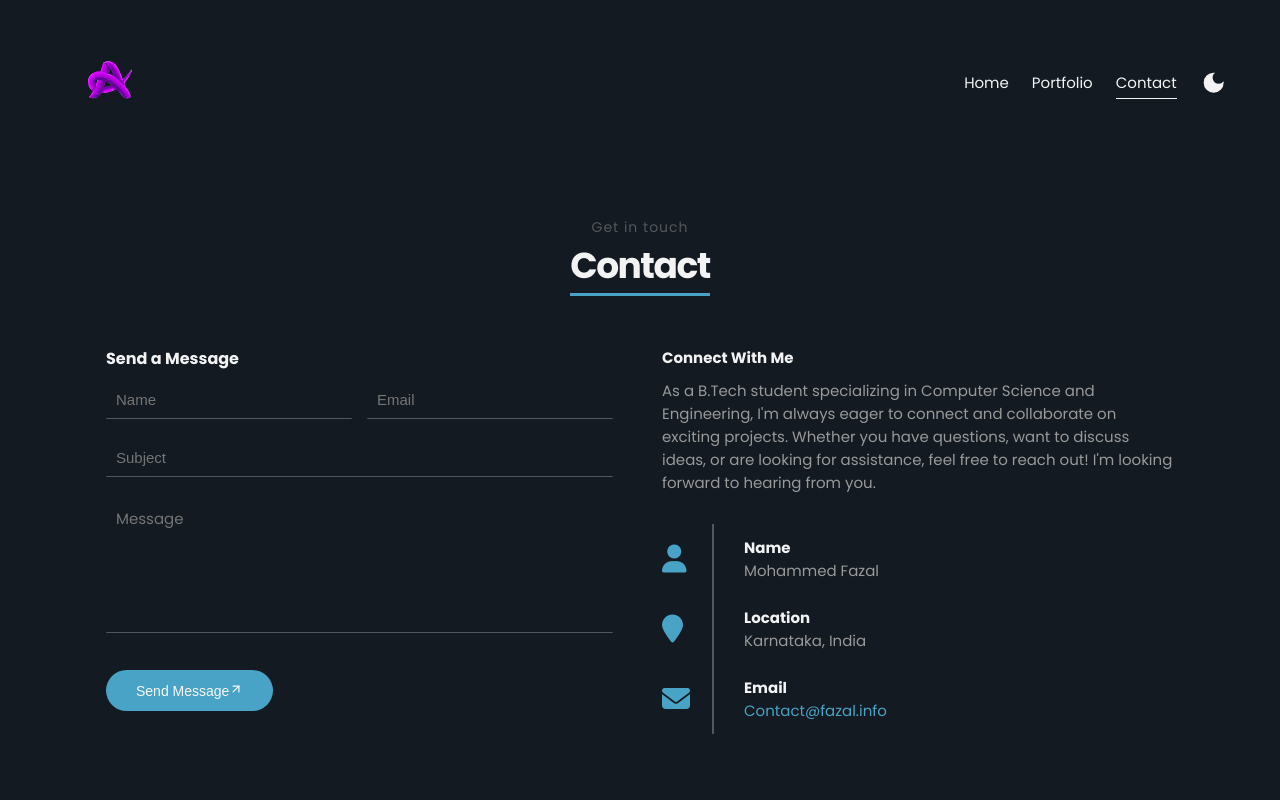
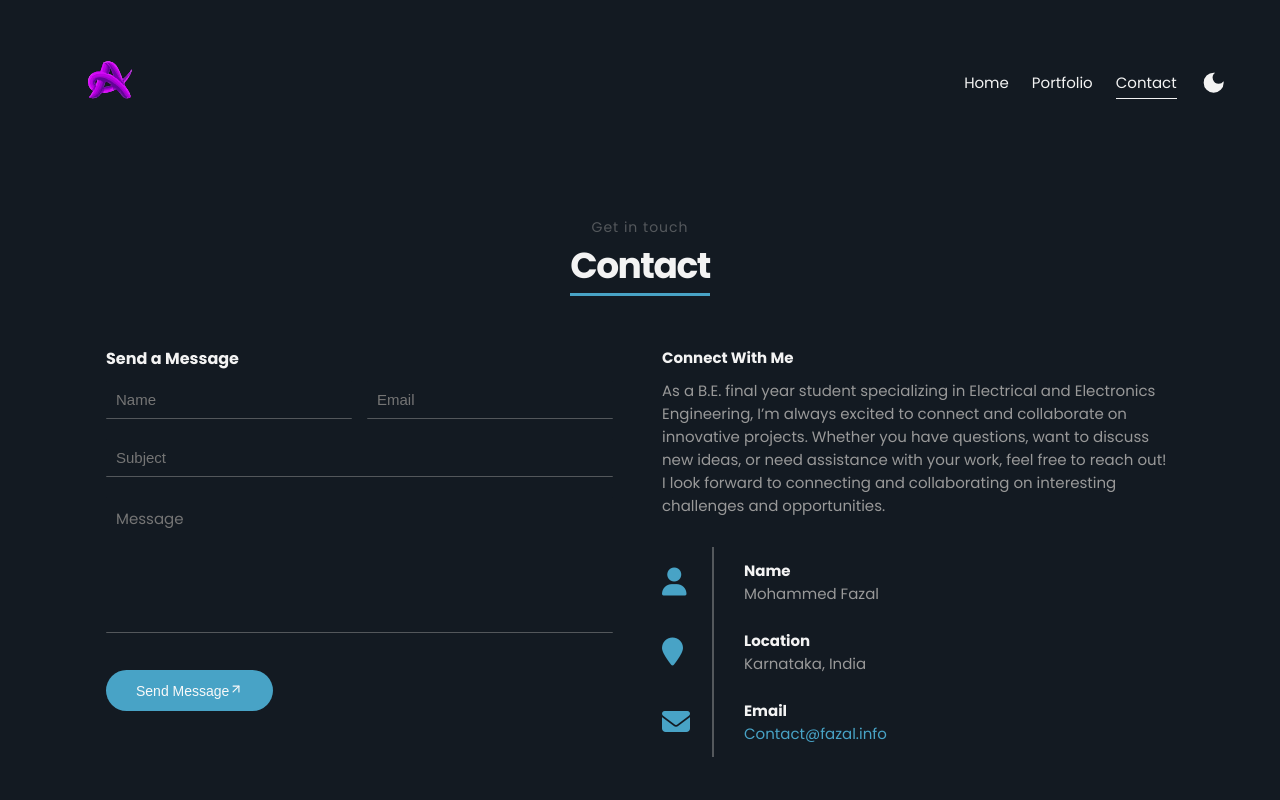
Before and after one commit to ImmortalXnetwork/My-Portfolio, a React (Create React App) app: page /contact in a window 1280 px wide. Shown: the top 800 px of the page. Built offline with nearby package versions, Linux system fonts and the light colour scheme; no server answers.

Commit message:
Update ContactInfo.jsx

```diff
--- a/src/components/ContactInfo.jsx
+++ b/src/components/ContactInfo.jsx
@@ -30,7 +30,7 @@ const ContactInfo = ({ name, email, location }) => {
     >
       <h4 className="contentTitle">Connect With Me</h4>
       <p className="infoDescription">
-        As a B.Tech student specializing in Computer Science and Engineering, I'm always eager to connect and collaborate on exciting projects. Whether you have questions, want to discuss ideas, or are looking for assistance, feel free to reach out! I'm looking forward to hearing from you.
+        As a B.E. final year student specializing in Electrical and Electronics Engineering, I’m always excited to connect and collaborate on innovative projects. Whether you have questions, want to discuss new ideas, or need assistance with your work, feel free to reach out! I look forward to connecting and collaborating on interesting challenges and opportunities.
       </p>
       <ul className="listInfo">
         {/* Display Name */}
```
